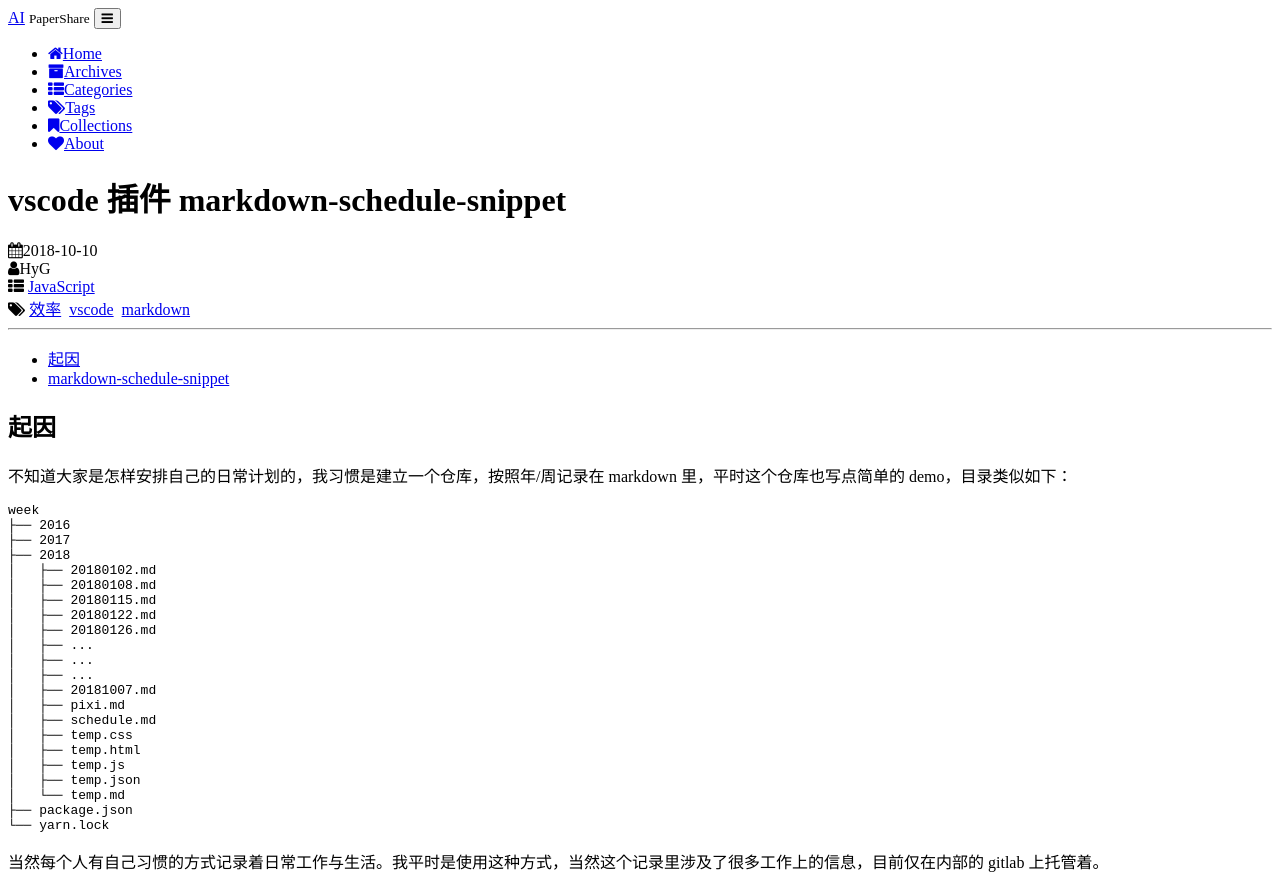
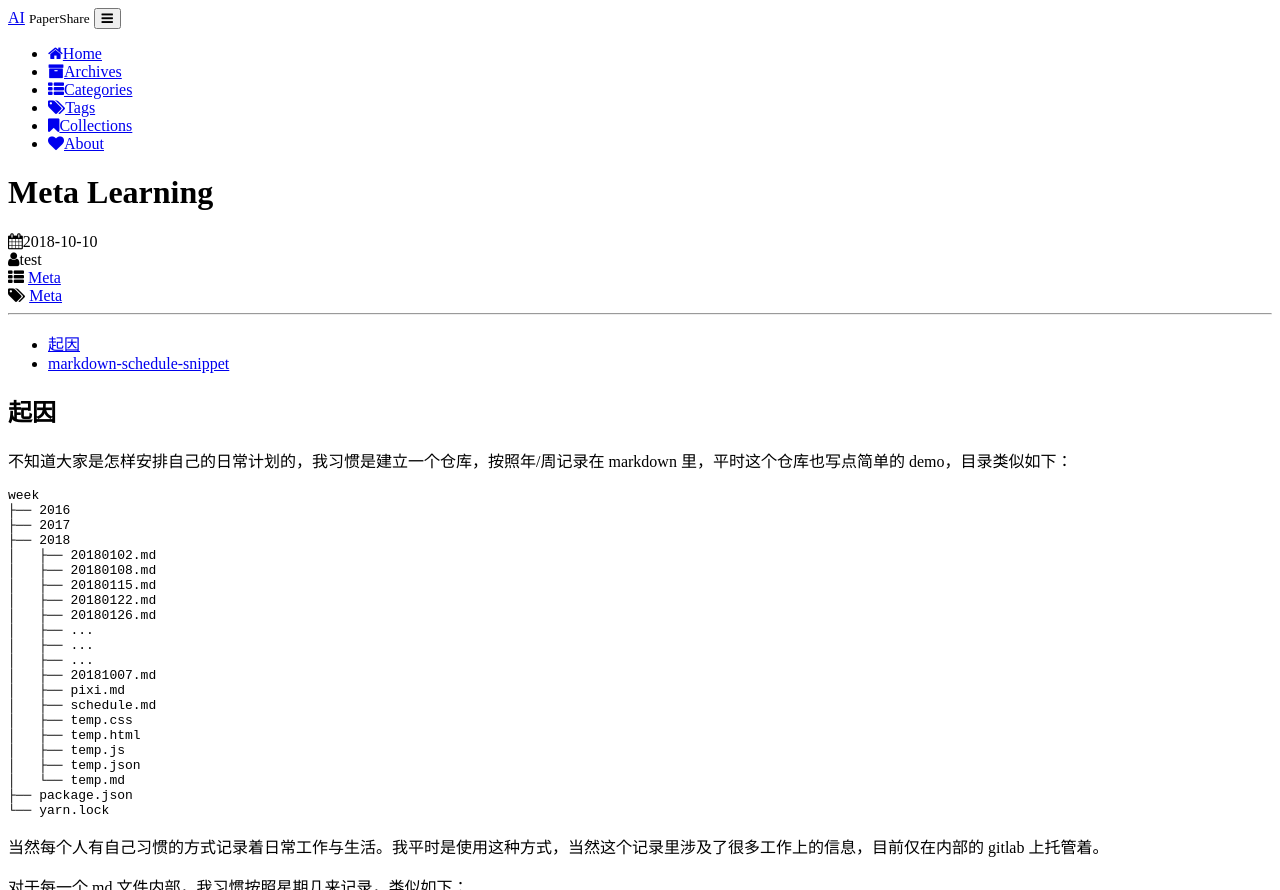
Before and after one commit to tyliu22/tyliu22.github.io, a Jekyll site: the page built from _posts/2018-10-10-vscode-plugin-schedule.md, in a window 1280 px wide and 900 px high, cut to the strip 0-890 px from the top of the window. Built offline with Jekyll 4.4.1, drawn with Linux system fonts in a browser that asks for light colours; comment, search, counter and statistics services are not loaded; a style sheet for code colours, icons or effects is not loaded.

Commit message:
Update 2018-10-10-vscode-plugin-schedule.md

```diff
--- a/_posts/2018-10-10-vscode-plugin-schedule.md
+++ b/_posts/2018-10-10-vscode-plugin-schedule.md
@@ -1,9 +1,9 @@
 ---
 layout: post
-title:  "vscode 插件 markdown-schedule-snippet"
-categories: JavaScript
-tags: 效率 vscode markdown
-author: HyG
+title:  "Meta Learning"
+categories: Meta
+tags: Meta
+author: test
 ---
 
 * content
```
